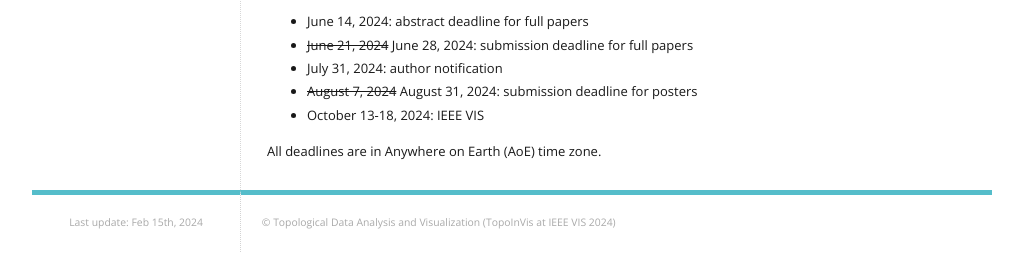
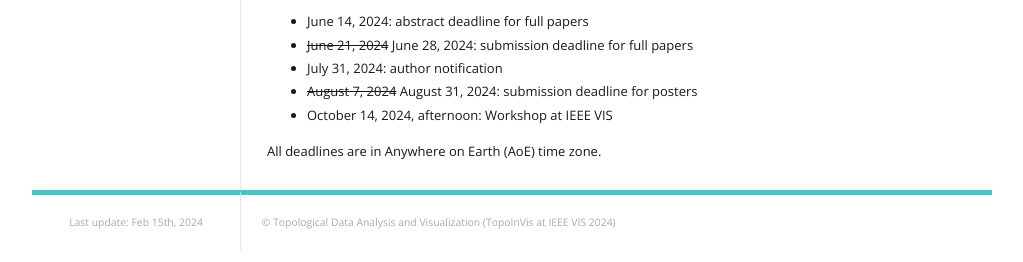
Before and after one commit to TopoInVis-Workshop/2024, a Jekyll site: the page built from _pages/call-for-papers.md, in a window 1280 px wide. Shown: the part 1319-1581 px from the top of the page, without its empty margins (128-1151 px from the left). Built offline with Jekyll 4.4.1, drawn with Linux system fonts in a browser that asks for light colours.

Commit message:
Update call-for-papers.md

```diff
--- a/_pages/call-for-papers.md
+++ b/_pages/call-for-papers.md
@@ -46,6 +46,6 @@ The accepted posters will be presented at the main poster event at VIS.
 * <del>June 21, 2024</del> June 28, 2024: submission deadline for full papers
 * July 31, 2024: author notification
 * <del>August 7, 2024</del> August 31, 2024: submission deadline for posters
-* October 13-18, 2024: IEEE VIS
+* October 14, 2024, afternoon: Workshop at IEEE VIS
 
 All deadlines are in Anywhere on Earth (AoE) time zone.
```
